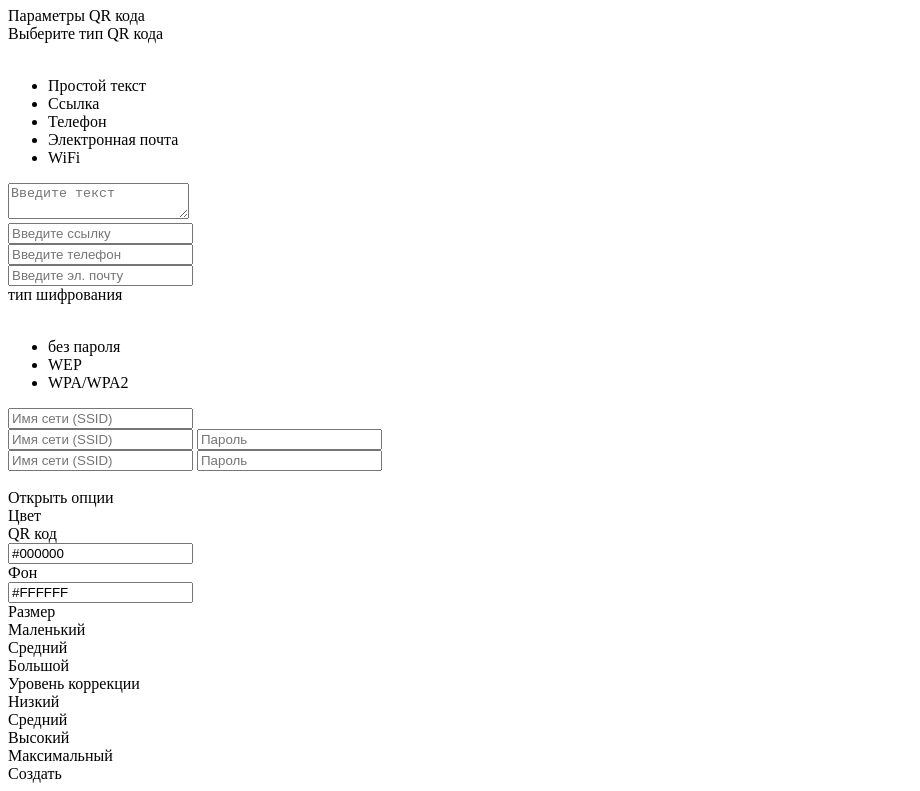
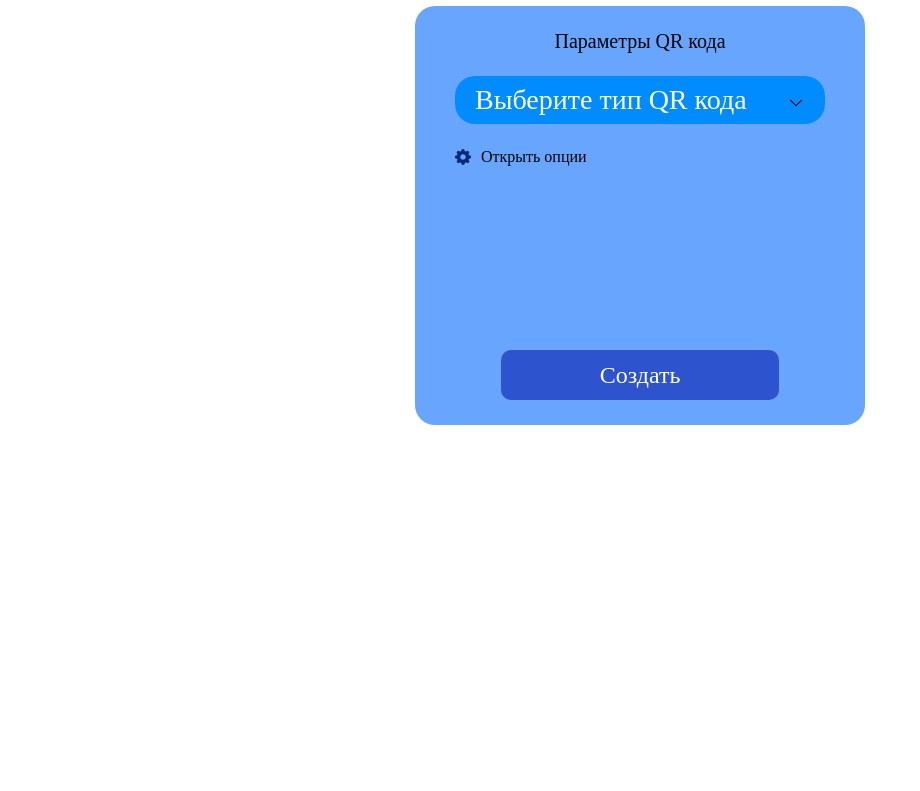
Before and after one commit to Chepotle/qrg, a plain HTML site: page index.html in a window 1280 px wide. Shown: the part 99-890 px from the top of the page, without its empty margins (0-920 px from the left). After the commit the page ends 800 px from the top, so only its background shows below. Drawn offline with Linux system fonts and the light colour scheme; the site is published under a folder, as on GitHub Pages, so addresses that start at the root find nothing.

Commit message:
path fix

```diff
--- a/index.html
+++ b/index.html
@@ -5,7 +5,7 @@
     <meta charset="UTF-8">
     <meta http-equiv="X-UA-Compatible" content="IE=edge">
     <meta name="viewport" content="width=device-width, initial-scale=1.0">
-    <link rel="stylesheet" href="/css/style.css">
+    <link rel="stylesheet" href="./css/style.css">
     <title>Онлайн генератор QR кодов</title>
 </head>
 
@@ -23,7 +23,7 @@
                 <div class="fields__select">
                     <div class="fields__type">Выберите тип QR кода</div>
                     <div class="fields__btn">
-                        <img src="/icons/up-arrow.png" alt="">
+                        <img src="./icons/up-arrow.png" alt="">
                     </div>
                     <div class="fields__drop" id="options_1">
                         <ul class="fields__list">
@@ -52,7 +52,7 @@
                         <div class="fields__select">
                             <div class="fields__type">тип шифрования</div>
                             <div class="fields__btn">
-                                <img src="/icons/up-arrow.png" alt="">
+                                <img src="./icons/up-arrow.png" alt="">
                             </div>
                             <div class="fields__drop" id="options_2">
                                 <ul class="fields__list">
@@ -82,7 +82,7 @@
             <div class="options">
                 <div class="options__btn">
                     <div class="options__img">
-                        <img src="/icons/gear-option.png" alt="">
+                        <img src="./icons/gear-option.png" alt="">
                     </div>
                     <div class="options__text">Открыть опции</div>
                 </div>
@@ -153,8 +153,8 @@
     </div>
 
 
-    <script src="/js/modules/color-picker.min.js"></script>
-    <script src="/js/index.js"></script>
+    <script src="./js/modules/color-picker.min.js"></script>
+    <script src="./js/index.js"></script>
 </body>
 
 </html>
```
